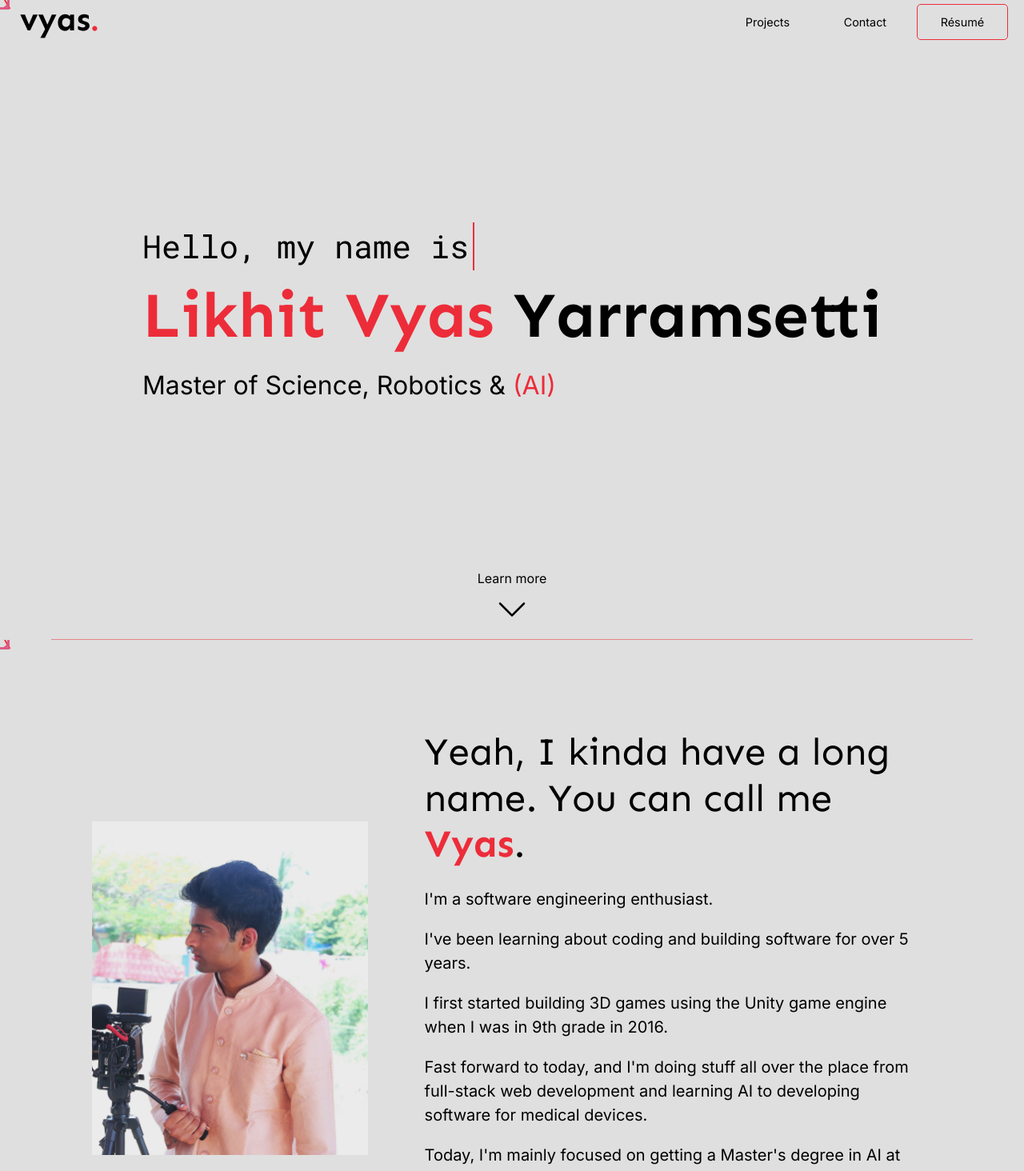
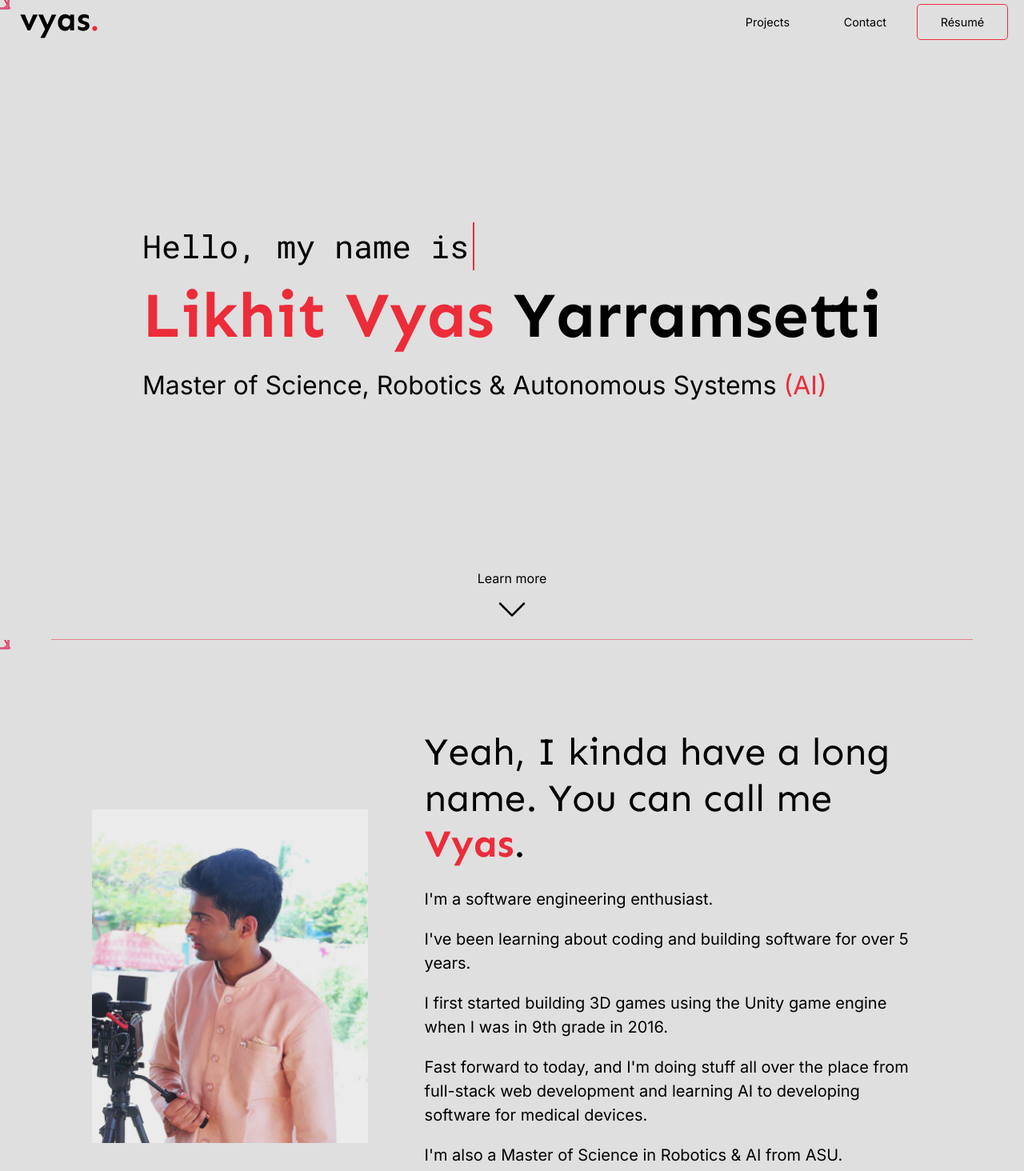
Before and after one commit to likhity/likhity-new-website, a Next.js app: page / in a window 1280 px wide. Shown: the top 1464 px of the page at 80% size. Built offline with nearby package versions, Linux system fonts and the light colour scheme.

Commit message:
Update front page

```diff
--- a/pages/index.js
+++ b/pages/index.js
@@ -37,7 +37,7 @@ export default function Home() {
           <div className={styles.title}>
             <p className={styles.typing}>Hello, my name is</p>
             <h1 className={styles.nameTitle}><span className="accent">Likhit Vyas</span> Yarramsetti</h1>
-            <p className={styles.nameSubtitle}>Master of Science, Robotics & <span className='accent'>(AI)</span></p>
+            <p className={styles.nameSubtitle}>Master of Science, Robotics & Autonomous Systems <span className='accent'>(AI)</span></p>
           </div>
           <div className={styles.downPointer}>
             <BsChevronDown />
@@ -55,7 +55,7 @@ export default function Home() {
                 <p>I've been learning about coding and building software for over 5 years.</p>
                 <p>I first started building 3D games using the Unity game engine when I was in 9th grade in 2016.</p>
                 <p>Fast forward to today, and I'm doing stuff all over the place from full-stack web development and learning AI to developing software for medical devices.</p>
-                <p>Today, I'm mainly focused on getting a Master's degree in AI at ASU.</p>
+                <p>I'm also a Master of Science in Robotics & AI from ASU.</p>
                 <p>As a hobby, I learn about the art of film and filmmaking.</p>
               </Col>
             </Row>
```
